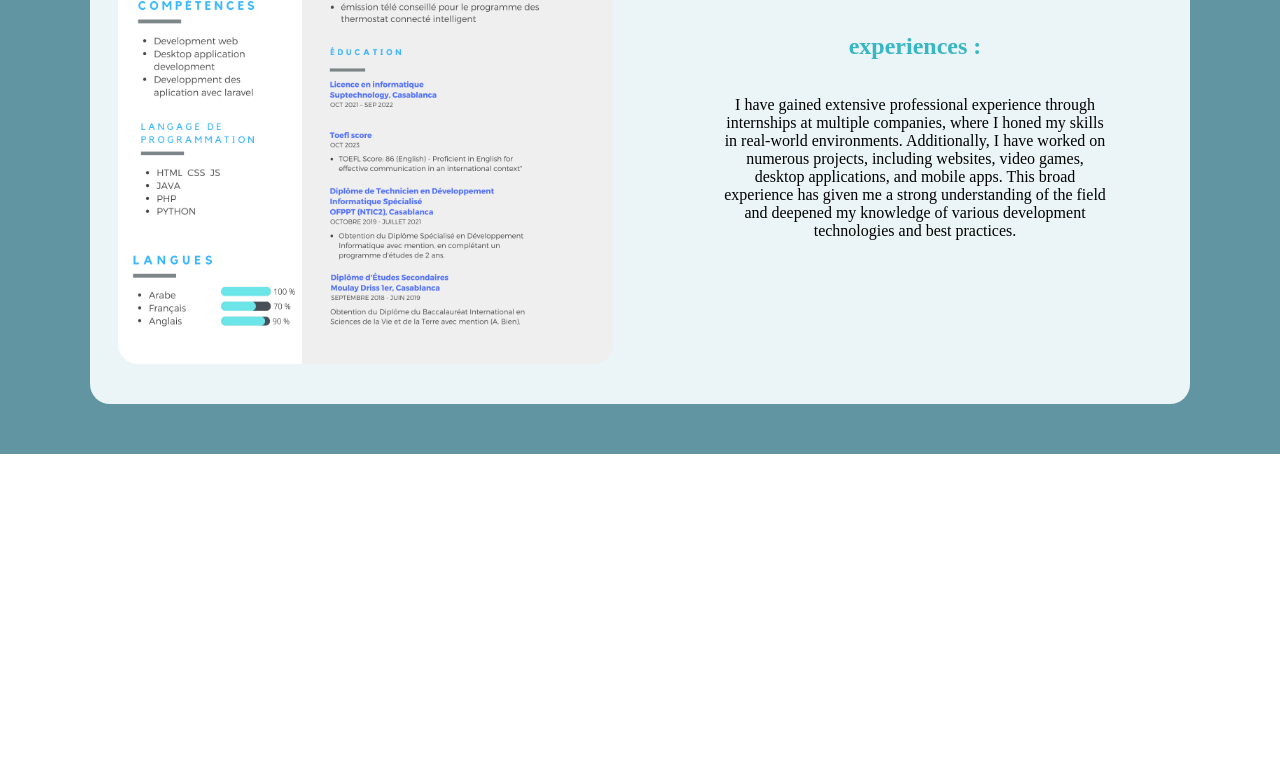
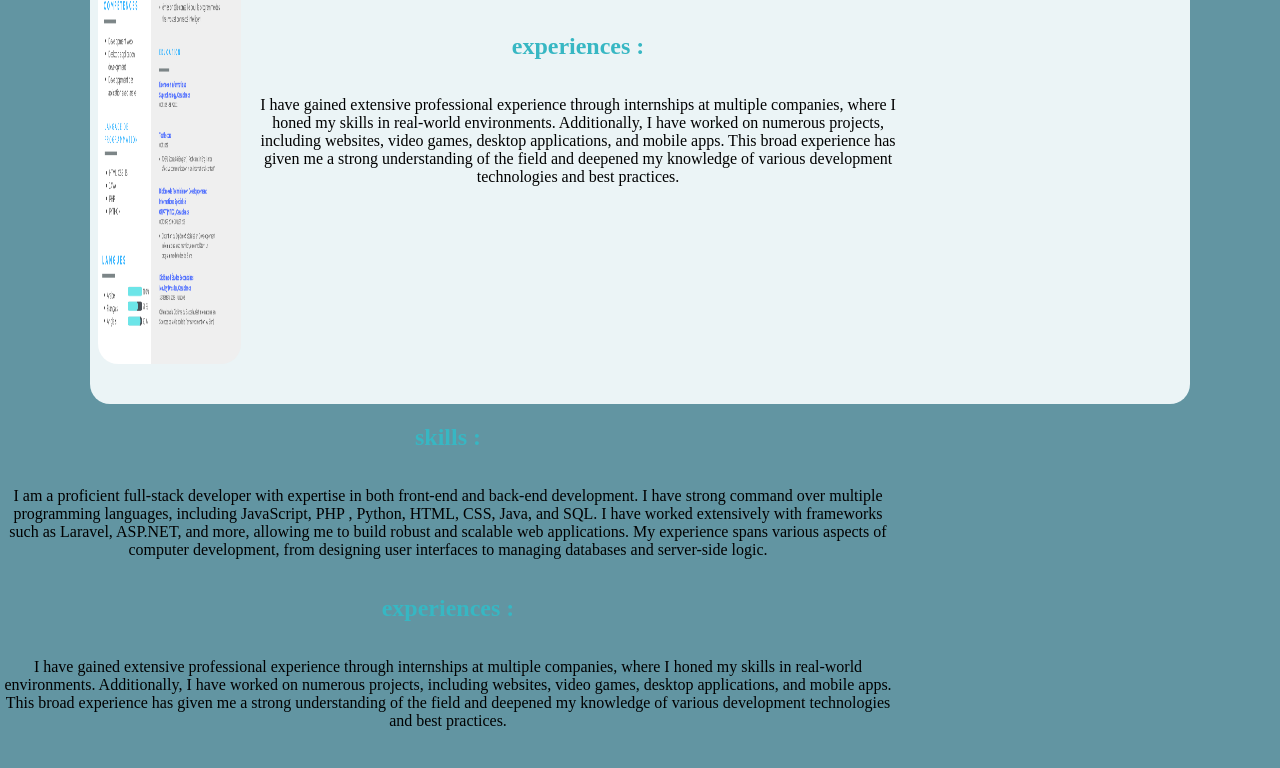
Before and after one commit to Othmanekhomri/othman-khomri.com, a plain HTML site: page index.html in a window 1280 px wide. Shown: the part 1526-2294 px from the top of the page. Before the commit the page ends 1980 px from the top, so only its background shows below. Drawn offline with Linux system fonts and the light colour scheme.

Commit message:
Update 1.2

```diff
--- a/index.html
+++ b/index.html
@@ -10,6 +10,7 @@
 </head>
 <body>
     <div class="berger" id="burger"><i class="fa-solid fa-bars"></i></div>
+    <div class="all-page" id="all-page">
     <div class="side-bar" id="sidebar">
         <div class="close" id="close_btn"><i class="fa-solid fa-square-xmark fa-beat" style="color: #B197FC;"></i></div>
         <ul>
@@ -30,13 +31,17 @@
    <div class="spacer"></div>
 
    <div class="welcom">
+
     <div class="half1">
+
      <div class="hi">Hi</div>
      <div class="pa">Welcome to my website! Explore my projects,
          skills, and experiences in web development, game design,
           and more. I'm excited to share my work with you!
      </div>
+
     </div>
+
     <div class="picture1"><img id="pic1" src="img/pic2.png" alt="img_office"></div>
    </div>
    <div class="busines">
@@ -44,10 +49,7 @@
        <div class="head1">
         <div class="title" id="busines">Busines</div>
         <div class="links">
-            <div class="link">
-                <i class="fa-brands fa-whatsapp"></i>
-                <a  class="links_txt">06-57-44-91-09</a>
-            </div>
+
             <div class="link">
                 <i class="fa-brands fa-linkedin" style="color: #3000c0;"></i>
                 <a href="https://www.linkedin.com/in/othman-khomri-a12593237/" class="links_txt">Othman Khomri</a>
@@ -82,8 +84,8 @@
             <div class="img">
                 <img src="img/Formation.png" class="pic4">
             </div>
-    </div>
-        <div class="right">
+        </div>
+        <div class="right2">
             <div class="left_txt">
                 <h2 style="color: #37B7C3;">skills :</h2>
                 <p>I am a proficient full-stack developer with
@@ -112,9 +114,40 @@
             </div>
         </div>
      </div>
+      <div class="content3">
+        <div class="right2-midle">
+            <div class="left_txt">
+                <h2 style="color: #37B7C3;">skills :</h2>
+                <p>I am a proficient full-stack developer with
+                    expertise in both front-end and back-end
+                    development. I have strong command over multiple
+                     programming languages, including JavaScript, PHP
+                     , Python, HTML, CSS, Java, and SQL. I have
+                     worked extensively with frameworks such as
+                     Laravel, ASP.NET, and more, allowing me to
+                     build robust and scalable web applications.
+                      My experience spans various aspects of
+                      computer development, from designing user
+                      interfaces to managing databases and
+                      server-side logic.</p>
+                <h2 style="color: #37B7C3;">experiences :</h2>
+                <p>I have gained extensive professional experience
+                    through internships at multiple companies, where
+                    I honed my skills in real-world environments.
+                    Additionally, I have worked on numerous projects,
+                     including websites, video games, desktop
+                     applications, and mobile apps. This broad
+                     experience has given me a strong understanding
+                      of the field and deepened my knowledge of
+                      various development technologies and best
+                      practices.</p>
+            </div>
+        </div>
+      </div>
    </div>
 
 
+</div>
     <script src="code.js"></script>
 </body>
 </html>
```
